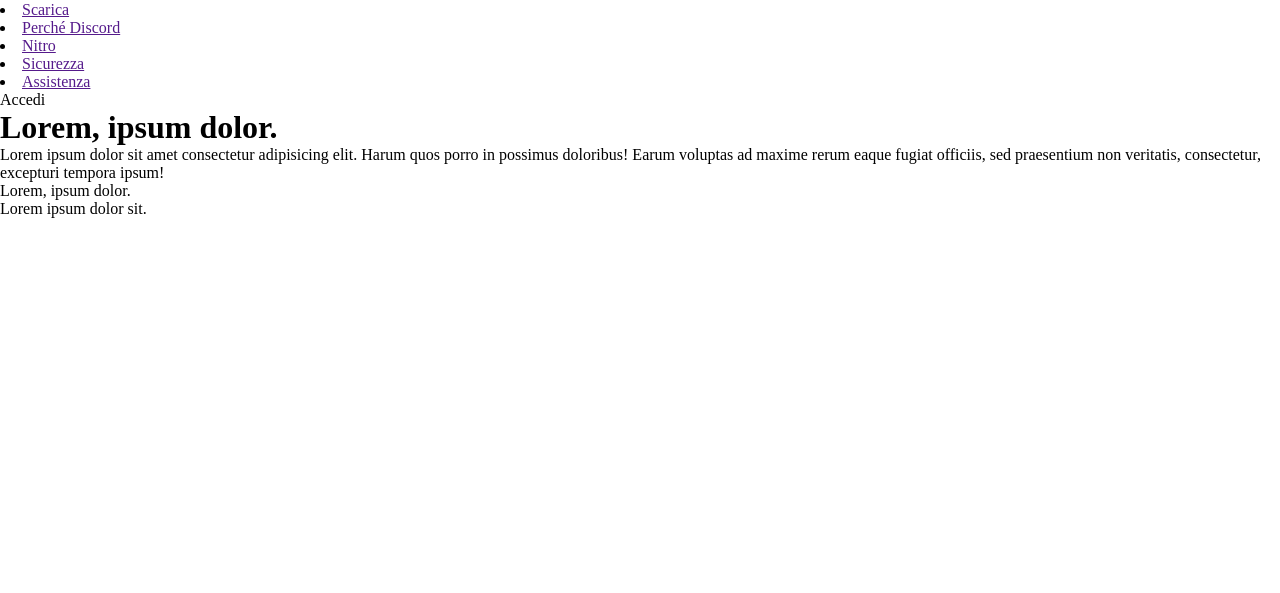
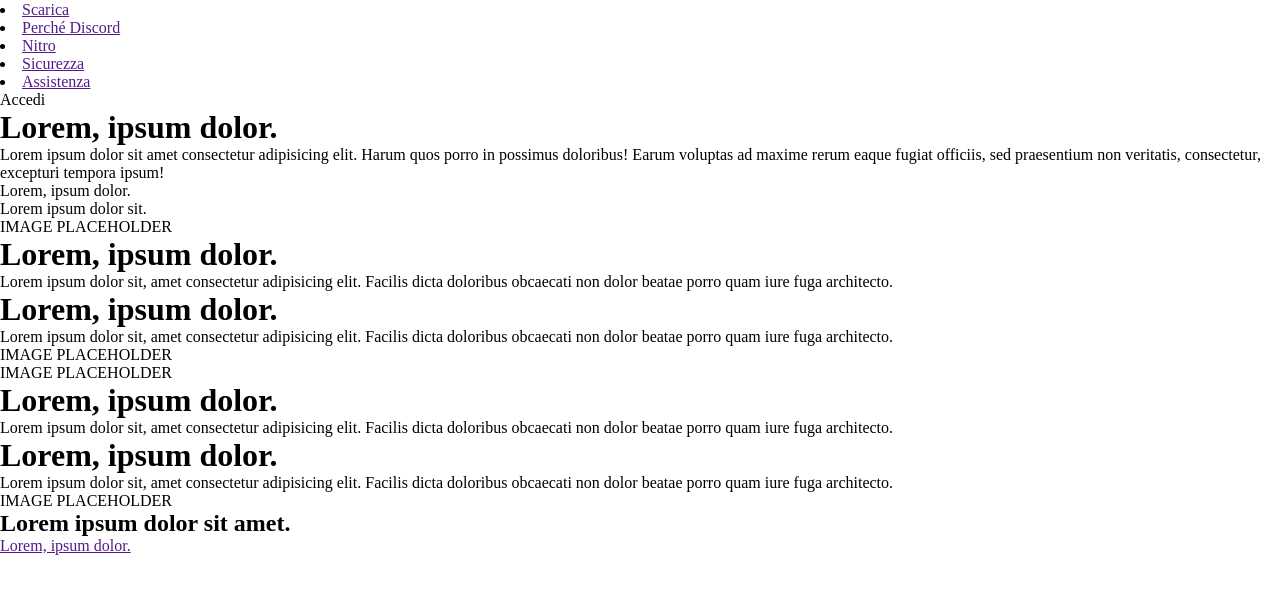
Before and after one commit to G-Lumia/htmlcss-struttura-discord, a plain HTML site: page index.html in a window 1280 px wide. Shown: the part 37-630 px from the top of the page. Drawn offline with Linux system fonts and the light colour scheme.

Commit message:
Creata bozza main

```diff
--- a/index.html
+++ b/index.html
@@ -44,5 +44,77 @@
                 </div>
             </div>
         </header>
+
+        <main>
+
+            <div class="d-flex row around">
+                <div>
+                    IMAGE PLACEHOLDER
+                </div>
+                <div class="column text-left">
+                    <h1>
+                        Lorem, ipsum dolor.
+                    </h1>
+                    <p>
+                        Lorem ipsum dolor sit, amet consectetur adipisicing elit.
+                        Facilis dicta doloribus obcaecati non dolor beatae porro quam iure fuga architecto.
+                    </p>
+                </div>
+            </div>
+
+            <div class="d-flex row around">
+                <div class="column text-left">
+                    <h1>
+                        Lorem, ipsum dolor.
+                    </h1>
+                    <p>
+                        Lorem ipsum dolor sit, amet consectetur adipisicing elit.
+                        Facilis dicta doloribus obcaecati non dolor beatae porro quam iure fuga architecto.
+                    </p>
+                </div>
+                <div>
+                    IMAGE PLACEHOLDER
+                </div>
+            </div>
+
+            <div class="d-flex row around">
+                <div>
+                    IMAGE PLACEHOLDER
+                </div>
+                <div class="column text-left">
+                    <h1>
+                        Lorem, ipsum dolor.
+                    </h1>
+                    <p>
+                        Lorem ipsum dolor sit, amet consectetur adipisicing elit.
+                        Facilis dicta doloribus obcaecati non dolor beatae porro quam iure fuga architecto.
+                    </p>
+                </div>
+            </div>
+
+            <div class="d-flex row around">
+                <div class="column text-center">
+                    <h1>
+                        Lorem, ipsum dolor.
+                    </h1>
+                    <p>
+                        Lorem ipsum dolor sit, amet consectetur adipisicing elit.
+                        Facilis dicta doloribus obcaecati non dolor beatae porro quam iure fuga architecto.
+                    </p>
+                    <div>
+                        IMAGE PLACEHOLDER
+                    </div>
+                </div>
+            </div>
+
+            <div class="text-center">
+                <h2>
+                    Lorem ipsum dolor sit amet.
+                </h2>
+                <a href="">
+                    Lorem, ipsum dolor.
+                </a>
+            </div>
+        </main>
     </body>
 </html>
```
Lines whose indentation alone changed are shown as unchanged.
